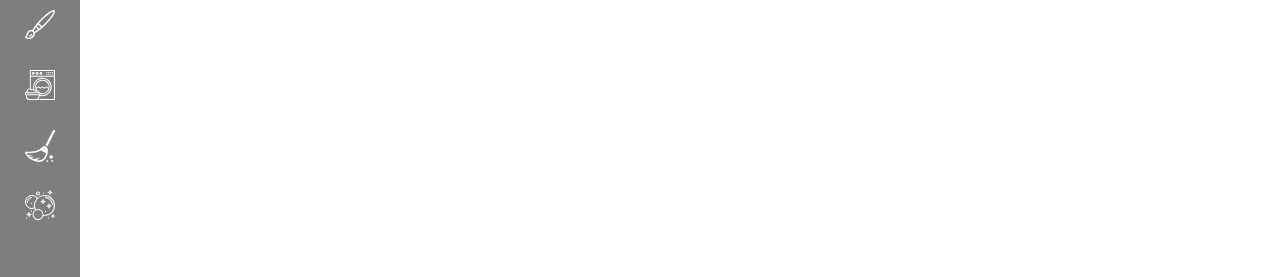
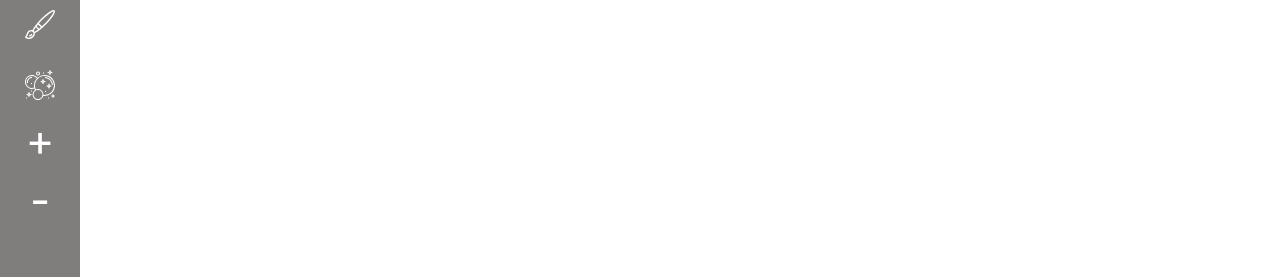
Before and after one commit to NMeir39/WhiteBoard, a React (Create React App) app: page /chat in a window 1280 px wide. Shown: the part 234-511 px from the top of the page. Built offline with nearby package versions, Linux system fonts and the light colour scheme.

Commit message:
Canvas bubbles

```diff
--- a/src/components/Canvas.js
+++ b/src/components/Canvas.js
@@ -7,6 +7,8 @@ var canvas;
 var myPath;
 var currX;
 var currY;
+var prevX;
+var prevY;
 var isDown = false;
 var selectedItem = null;
 
@@ -24,7 +26,7 @@ const checkOrCreatePaperJsObject = () => {
     }
 }
 
-export function Canvas({ mode, colorHex, ...props }) {
+export function Canvas({ mode, colorHex, onChange, brushSize, ...props }) {
 
     function onMouseDown(e) {
         isDown = true;
@@ -36,7 +38,19 @@ export function Canvas({ mode, colorHex, ...props }) {
             // Create a Paper.js Path to draw a line into it:
             myPath = new paper.Path();
             myPath.strokeColor = colorHex;
-            myPath.strokeWidth = 8;
+            myPath.strokeWidth = brushSize;
+        } else if (mode === MODES.BUBBLES) {
+            prevX = currX;
+            prevY = currY;
+            myPath = new paper.Path();
+            myPath.strokeColor = colorHex;
+            myPath.strokeWidth = 1;
+            var circle = new paper.Path.Circle({
+                center: point,
+                radius: Math.random() * 10
+            });
+            circle.strokeColor = colorHex;
+            myPath.add(circle);
         } else if (mode === MODES.CLEAN) {
             var hitResult = paper.project.hitTest(point, hitOptions);
             if (!hitResult) {
@@ -48,16 +62,36 @@ export function Canvas({ mode, colorHex, ...props }) {
             }
             hitResult.item.remove();
         }
+        onChange(paper.project.exportJSON({ asString: false }), paper.project.exportJSON({ asString: true }));
     }
 
     function onMouseMove(e) {
         checkOrCreatePaperJsObject();
+        var distance
         currX = e.clientX - canvas.offsetLeft;
         currY = e.clientY - canvas.offsetTop;
+        if (currX) {
+            const distanceFromPreviousX = (e.clientX - canvas.offsetLeft) - currX;
+            const distanceFromPreviousY = (e.clientX - canvas.offsetLeft) - currY;
+            distance = (Math.abs(currX - prevX) + Math.abs(currY - prevY)) / 2
+        }
         const point = new paper.Point(currX, currY);
         if (mode === MODES.BRUSH) {
             if (!isDown) return;
             myPath.add(point);
+        } else if (mode === MODES.BUBBLES) {
+            if (!isDown) return;
+            if (distance < 7) return
+            prevX = currX;
+            prevY = currY;
+            const delta = Math.abs(((e.movementY + e.movementX) / 2))
+            var circle = new paper.Path.Circle({
+                center: point,
+                radius: delta * 7
+            });
+            circle.strokeColor = colorHex;
+            circle.strokeWidth = 1;
+            myPath.add(circle);
         } else if (mode === MODES.SELECT) {
             if (isDown) {
                 if (selectedItem) {
@@ -73,6 +107,7 @@ export function Canvas({ mode, colorHex, ...props }) {
                 selectedItem = hitResult.item;
             }
         }
+        onChange(paper.project.exportJSON({ asString: false }), paper.project.exportJSON({ asString: true }));
     }
 
     function onMouseUp(event) {
@@ -88,5 +123,8 @@ export function Canvas({ mode, colorHex, ...props }) {
 }
 
 Canvas.defaultProps = {
-    colorHex: "#ff0000"
+    mode: MODES.BRUSH,
+    colorHex: "#ff0000",
+    onChange: () => { },
+    brushSize: 8
 }
--- a/src/components/Sidebar.css
+++ b/src/components/Sidebar.css
@@ -46,9 +46,16 @@
 }
 
 .color-picker {
-  position:fixed;
+  position: fixed;
   display: block;
   z-index: 999;
   background-color: lightblue;
   padding: 10px;
 }
+
+.brush-up,
+.brush-down {
+  color: white;
+  font-size: 44px;
+  line-height: 20px;
+}
--- a/src/components/Sidebar.js
+++ b/src/components/Sidebar.js
@@ -9,7 +9,7 @@ import Bubels from '../images/bubels.svg';
 import React, { useState } from 'react';
 import { CirclePicker } from 'react-color';
 
-export function Sidebar({ isColorsPressed, isSelectPressed, ...props }) {
+export function Sidebar({ isColorsPressed, isBrushPressed, isSelectPressed, isCleanPressed, isBubblesPressed, isBrushUp, isBrushDown, ...props }) {
     const [color, setColor] = useState('#ff0000');
     const [showColorPicker, setShowColorPicker] = useState(false);
 
@@ -34,16 +34,26 @@ export function Sidebar({ isColorsPressed, isSelectPressed, ...props }) {
                     )}
                 </li>
                 <li className="icon">
-                    <a href="#clean"><img src={Clean} onClick={props.isCleanPressed} alt="cleanbtn" /></a></li>
+                    <a href="#clean"><img src={Clean} onClick={isCleanPressed} alt="cleanbtn" /></a></li>
                 <li className="icon">
-                    <a href="#brushes" onClick={props.isBrushPressed}>
+                    <a href="#brushes" onClick={isBrushPressed}>
                         <img src={Brushes} alt="brushesbtn" />
                     </a>
                 </li>
-                <li className="icon"><a href="#wash"><img src={Wash} alt="washbtn" /></a></li>
-                <li className="icon"><a href="#swap"><img src={Swap} alt="swapbtn" /></a></li>
-                <li className="icon"><a href="#bubels"><img src={Bubels} alt="Bublesbtn" /></a></li>
+                <li className="icon" onClick={isBubblesPressed}><a href="#bubels"><img src={Bubels} alt="Bublesbtn" /></a></li>
+                <li className="icon brush-up" onClick={isBrushUp} ><a href="#brush-up">+</a></li>
+                <li className="icon brush-down" onClick={isBrushDown} ><a href="#brush-down">-</a></li>
             </ul>
         </div>
     );
 }
+
+Sidebar.defaultProps = {
+    isColorsPressed: () => { },
+    isBrushPressed: () => { },
+    isSelectPressed: () => { },
+    isCleanPressed: () => { },
+    isBubblesPressed: () => { },
+    isBrushUp: () => { },
+    isBrushDown: () => { }
+}
--- a/src/components/Whiteboard.js
+++ b/src/components/Whiteboard.js
@@ -15,6 +15,7 @@ class Whiteboard extends React.Component {
             buttonWashtPressed: false,
             buttonSwaptPressed: false,
             mode: MODES.BRUSH,
+            brushSize: 8,
             color: '#ff0000'
         }
     }
@@ -35,16 +36,38 @@ class Whiteboard extends React.Component {
         this.setState({ color })
     }
 
+    bubblesPressed = () => {
+        this.setState({ mode: MODES.BUBBLES })
+    }
+
+    brushChange = (by) => {
+        var brushSize = this.state.brushSize + by;
+        if (brushSize <= 0) brushSize = 1;
+        this.setState({ brushSize })
+    }
+
+    onCanvasChange = (canvasJSON, canvasSTR) => {
+        // holds the current canvas data - use this to send to server
+    }
+
     render() {
         return (
             <div className="App">
-                <Canvas mode={this.state.mode} colorHex={this.state.color} />
+                <Canvas
+                    mode={this.state.mode}
+                    colorHex={this.state.color}
+                    onChange={this.onCanvasChange}
+                    brushSize={this.state.brushSize}
+                />
                 <Navbar />
                 <Sidebar
                     isColorsPressed={this.colorPickerPressed}
                     isSelectPressed={this.selectPressed}
                     isCleanPressed={this.cleanPressed}
                     isBrushPressed={this.brushPressed}
+                    isBubblesPressed={this.bubblesPressed}
+                    isBrushUp={() => this.brushChange(1)}
+                    isBrushDown={() => this.brushChange(-1)}
                     buttonsState={this.state}
                     style={{ position: 'relative', zIndex: '2' }}
                 />
--- a/src/globals/WhiteBoard.js
+++ b/src/globals/WhiteBoard.js
@@ -1,5 +1,6 @@
 export const MODES = {
     BRUSH: 'brush',
     SELECT: 'select',
-    CLEAN: 'clean'
+    CLEAN: 'clean',
+    BUBBLES: 'bubbles'
 }
```
